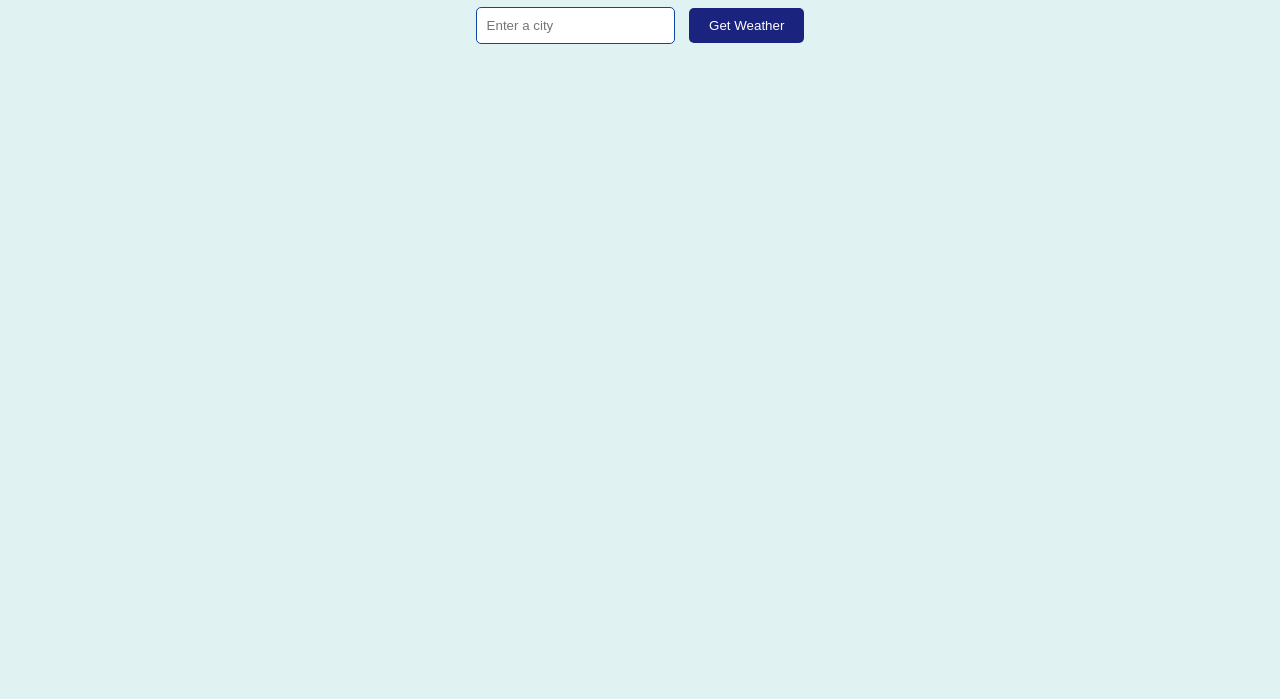
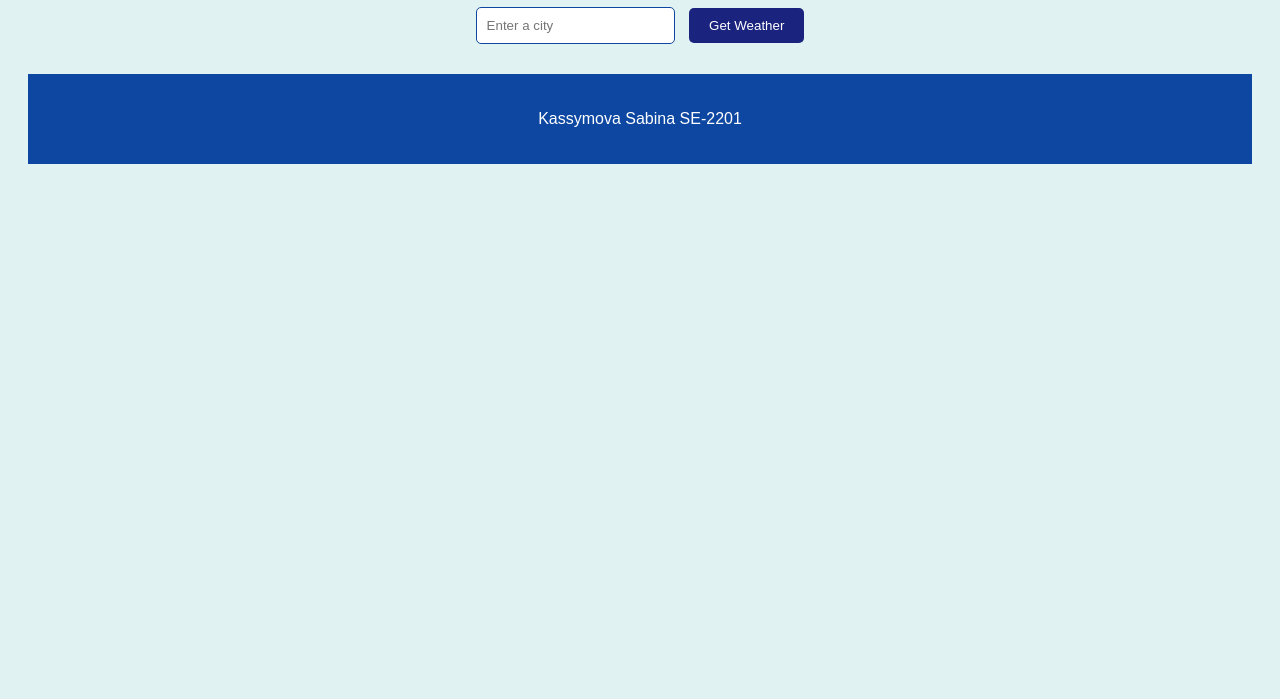
Before and after one commit to Sabinakass/WeatherApp, a website: page public/index.html in a window 1280 px wide. Shown: the part 101-800 px from the top of the page. Drawn offline with Linux system fonts and the light colour scheme.

Commit message:
Update index.html
Added a footer

```diff
--- a/public/index.html
+++ b/public/index.html
@@ -9,5 +9,8 @@
         <input type="text" name="city" placeholder="Enter a city" required style="padding: 10px; margin-right: 10px; border-radius: 5px; border: 1px solid #0d47a1;">
         <button type="submit" style="padding: 10px 20px; border-radius: 5px; background-color: #1a237e; color: white; border: none; cursor: pointer;">Get Weather</button>
     </form>
+    <footer style="margin-top: 30px; padding: 20px; background-color: #0d47a1; color: white;">
+        <p>Kassymova Sabina SE-2201</p>
+    </footer>
 </body>
 </html>
```
